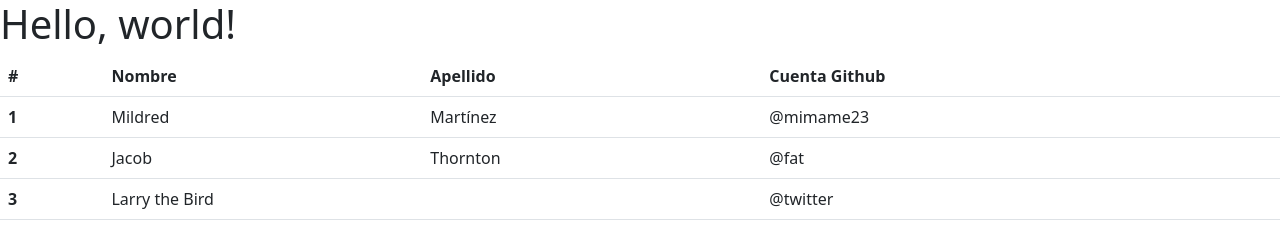
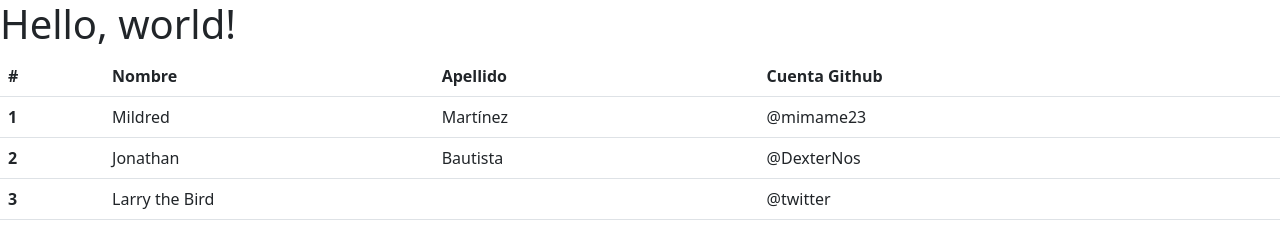
Before and after one commit to JCMP92/Tech-Quila-TestONE, a plain HTML site: page index.html in a window 1280 px wide. Drawn offline with nearby package versions, Linux system fonts and the light colour scheme.

Commit message:
Agregue nombre Jonathan a la tabla

```diff
--- a/index.html
+++ b/index.html
@@ -26,9 +26,9 @@
         </tr>
         <tr>
           <th scope="row">2</th>
-          <td>Jacob</td>
-          <td>Thornton</td>
-          <td>@fat</td>
+          <td>Jonathan</td>
+          <td>Bautista</td>
+          <td>@DexterNos</td>
         </tr>
         <tr>
           <th scope="row">3</th>
```
